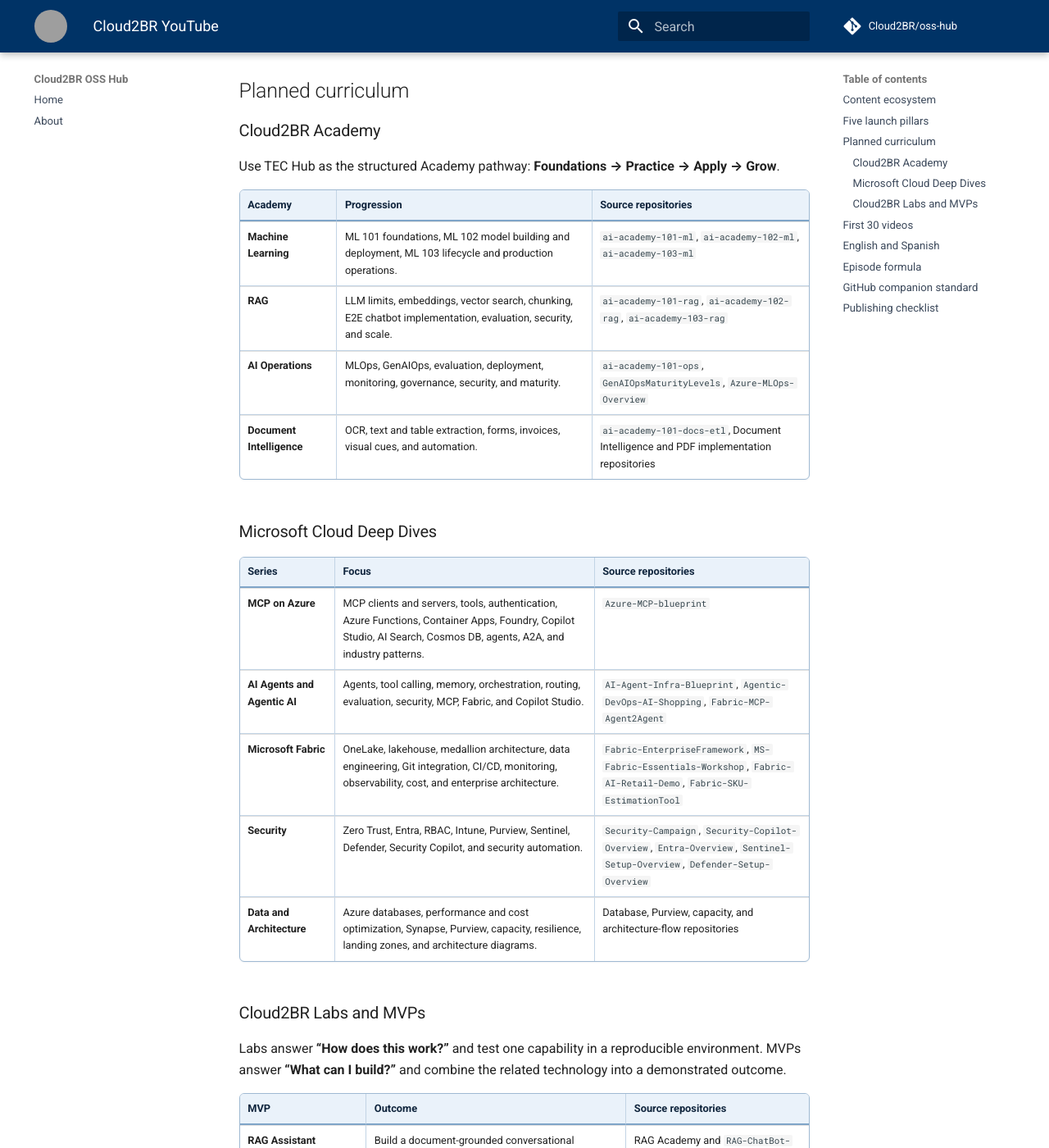
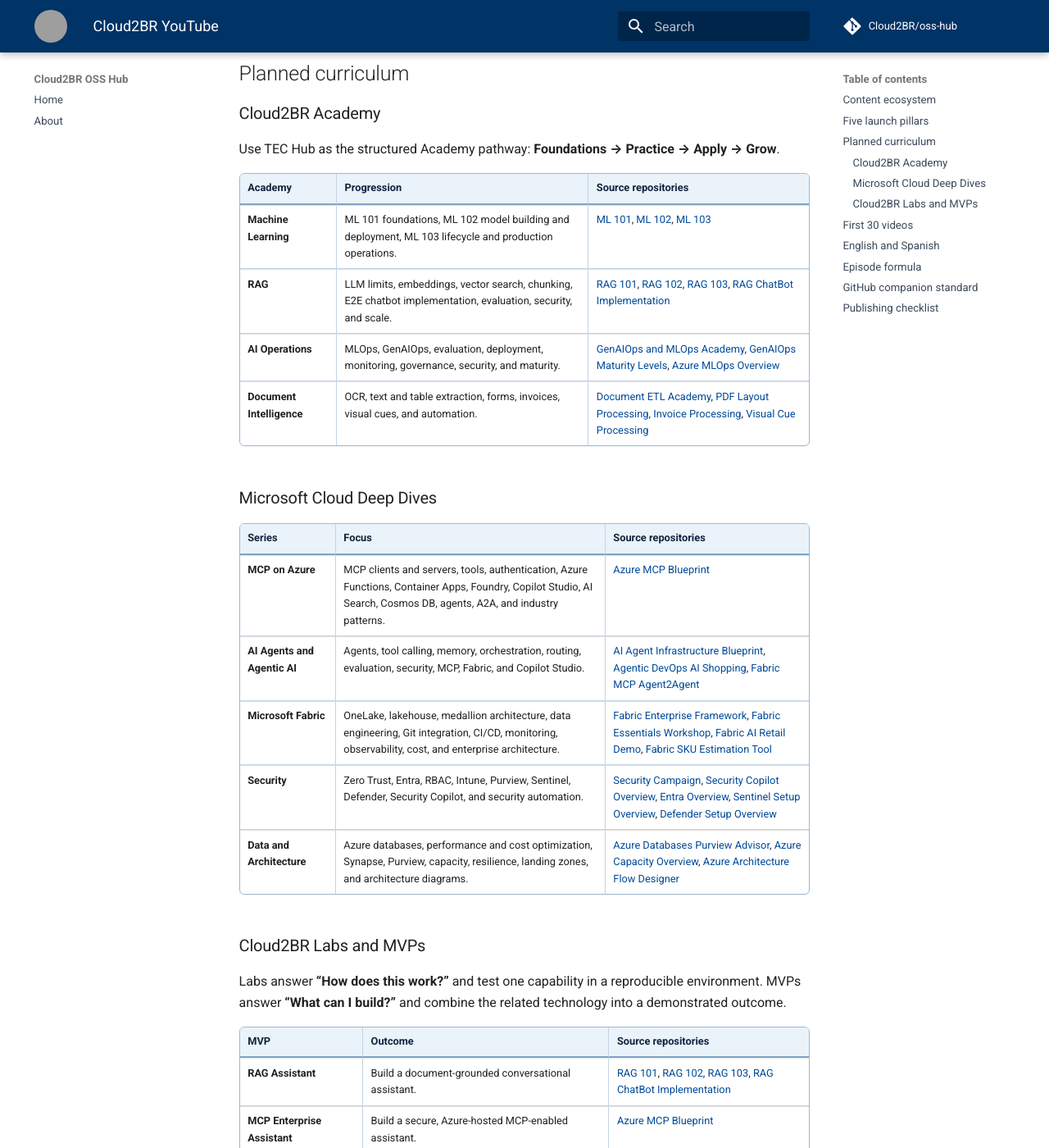
Before and after one commit to Cloud2BR/oss-hub, an MkDocs documentation site: the page built from docs/youtube.md, in a window 1280 px wide and 1400 px high, scrolled down 1482 px. Shown: the whole window at 82% size. Built offline with MkDocs 1.6.1 and Material for MkDocs 9.7.7, drawn with Linux system fonts in a browser that asks for light colours; comment, search, counter and statistics services are not loaded; some of the changed text lies outside the part shown; grey boxes are pictures that could not be loaded.

Commit message:
Link YouTube plan to source repositories

```diff
--- a/docs/youtube.md
+++ b/docs/youtube.md
@@ -48,9 +48,9 @@
 | Priority | Series | Purpose | Primary source material |
 | --- | --- | --- | --- |
 | 1 | **Cloud2BR Explained** | Searchable fundamentals: cloud, generative AI, LLMs, RAG, embeddings, agents, MCP, DevOps, and architecture. | TEC foundations and Microsoft Learning Hub explainers |
-| 2 | **RAG Academy** | A complete fundamentals-to-production RAG curriculum. | `ai-academy-101-rag`, `ai-academy-102-rag`, `ai-academy-103-rag`, `RAG-ChatBot-Implementation` |
-| 3 | **MCP on Azure** | A flagship technical series for Model Context Protocol, tools, agents, security, and Azure deployment. | `Azure-MCP-blueprint` |
-| 4 | **Microsoft Fabric** | Fundamentals through enterprise architecture, governance, AI, and delivery. | `Fabric-EnterpriseFramework`, `MS-Fabric-Essentials-Workshop`, `Fabric-AI-Retail-Demo` |
+| 2 | **RAG Academy** | A complete fundamentals-to-production RAG curriculum. | [RAG 101](https://github.com/Cloud2BR-TEC/ai-academy-101-rag), [RAG 102](https://github.com/Cloud2BR-TEC/ai-academy-102-rag), [RAG 103](https://github.com/Cloud2BR-TEC/ai-academy-103-rag), [RAG ChatBot Implementation](https://github.com/Cloud2BR-MSFTLearningHub/RAG-ChatBot-Implementation) |
+| 3 | **MCP on Azure** | A flagship technical series for Model Context Protocol, tools, agents, security, and Azure deployment. | [Azure MCP Blueprint](https://github.com/Cloud2BR-MSFTLearningHub/Azure-MCP-blueprint) |
+| 4 | **Microsoft Fabric** | Fundamentals through enterprise architecture, governance, AI, and delivery. | [Fabric Enterprise Framework](https://github.com/Cloud2BR-MSFTLearningHub/Fabric-EnterpriseFramework), [Fabric Essentials Workshop](https://github.com/Cloud2BR-MSFTLearningHub/MS-Fabric-Essentials-Workshop), [Fabric AI Retail Demo](https://github.com/Cloud2BR-MSFTLearningHub/Fabric-AI-Retail-Demo) |
 | 5 | **Cloud2BR MVPs** | End-to-end demonstrations that show what the learning produces. | RAG, MCP, Fabric Retail, AI Shopping, Document Intelligence, and DevSecOps repositories |
 
 ## Planned curriculum
@@ -62,20 +62,20 @@
 
 | Academy | Progression | Source repositories |
 | --- | --- | --- |
-| **Machine Learning** | ML 101 foundations, ML 102 model building and deployment, ML 103 lifecycle and production operations. | `ai-academy-101-ml`, `ai-academy-102-ml`, `ai-academy-103-ml` |
-| **RAG** | LLM limits, embeddings, vector search, chunking, E2E chatbot implementation, evaluation, security, and scale. | `ai-academy-101-rag`, `ai-academy-102-rag`, `ai-academy-103-rag` |
-| **AI Operations** | MLOps, GenAIOps, evaluation, deployment, monitoring, governance, security, and maturity. | `ai-academy-101-ops`, `GenAIOpsMaturityLevels`, `Azure-MLOps-Overview` |
-| **Document Intelligence** | OCR, text and table extraction, forms, invoices, visual cues, and automation. | `ai-academy-101-docs-etl`, Document Intelligence and PDF implementation repositories |
+| **Machine Learning** | ML 101 foundations, ML 102 model building and deployment, ML 103 lifecycle and production operations. | [ML 101](https://github.com/Cloud2BR-TEC/ai-academy-101-ml), [ML 102](https://github.com/Cloud2BR-TEC/ai-academy-102-ml), [ML 103](https://github.com/Cloud2BR-TEC/ai-academy-103-ml) |
+| **RAG** | LLM limits, embeddings, vector search, chunking, E2E chatbot implementation, evaluation, security, and scale. | [RAG 101](https://github.com/Cloud2BR-TEC/ai-academy-101-rag), [RAG 102](https://github.com/Cloud2BR-TEC/ai-academy-102-rag), [RAG 103](https://github.com/Cloud2BR-TEC/ai-academy-103-rag), [RAG ChatBot Implementation](https://github.com/Cloud2BR-MSFTLearningHub/RAG-ChatBot-Implementation) |
+| **AI Operations** | MLOps, GenAIOps, evaluation, deployment, monitoring, governance, security, and maturity. | [GenAIOps and MLOps Academy](https://github.com/Cloud2BR-TEC/ai-academy-101-ops), [GenAIOps Maturity Levels](https://github.com/Cloud2BR-MSFTLearningHub/GenAIOpsMaturityLevels), [Azure MLOps Overview](https://github.com/Cloud2BR-MSFTLearningHub/Azure-MLOps-Overview) |
+| **Document Intelligence** | OCR, text and table extraction, forms, invoices, visual cues, and automation. | [Document ETL Academy](https://github.com/Cloud2BR-TEC/ai-academy-101-docs-etl), [PDF Layout Processing](https://github.com/Cloud2BR-MSFTLearningHub/PDFs-Layouts-Processing-Fapp-DocIntelligence), [Invoice Processing](https://github.com/Cloud2BR-MSFTLearningHub/PDFs-Invoice-Processing-Fapp-DocIntelligence), [Visual Cue Processing](https://github.com/Cloud2BR-MSFTLearningHub/PDFs-MultiLayout-VisualCue-AzureAI-Document-Processing) |
 
 ### Microsoft Cloud Deep Dives
 
 | Series | Focus | Source repositories |
 | --- | --- | --- |
-| **MCP on Azure** | MCP clients and servers, tools, authentication, Azure Functions, Container Apps, Foundry, Copilot Studio, AI Search, Cosmos DB, agents, A2A, and industry patterns. | `Azure-MCP-blueprint` |
-| **AI Agents and Agentic AI** | Agents, tool calling, memory, orchestration, routing, evaluation, security, MCP, Fabric, and Copilot Studio. | `AI-Agent-Infra-Blueprint`, `Agentic-DevOps-AI-Shopping`, `Fabric-MCP-Agent2Agent` |
-| **Microsoft Fabric** | OneLake, lakehouse, medallion architecture, data engineering, Git integration, CI/CD, monitoring, observability, cost, and enterprise architecture. | `Fabric-EnterpriseFramework`, `MS-Fabric-Essentials-Workshop`, `Fabric-AI-Retail-Demo`, `Fabric-SKU-EstimationTool` |
-| **Security** | Zero Trust, Entra, RBAC, Intune, Purview, Sentinel, Defender, Security Copilot, and security automation. | `Security-Campaign`, `Security-Copilot-Overview`, `Entra-Overview`, `Sentinel-Setup-Overview`, `Defender-Setup-Overview` |
-| **Data and Architecture** | Azure databases, performance and cost optimization, Synapse, Purview, capacity, resilience, landing zones, and architecture diagrams. | Database, Purview, capacity, and architecture-flow repositories |
+| **MCP on Azure** | MCP clients and servers, tools, authentication, Azure Functions, Container Apps, Foundry, Copilot Studio, AI Search, Cosmos DB, agents, A2A, and industry patterns. | [Azure MCP Blueprint](https://github.com/Cloud2BR-MSFTLearningHub/Azure-MCP-blueprint) |
+| **AI Agents and Agentic AI** | Agents, tool calling, memory, orchestration, routing, evaluation, security, MCP, Fabric, and Copilot Studio. | [AI Agent Infrastructure Blueprint](https://github.com/Cloud2BR-MSFTLearningHub/AI-Agent-Infra-Blueprint), [Agentic DevOps AI Shopping](https://github.com/Cloud2BR-MSFTLearningHub/Agentic-DevOps-AI-Shopping), [Fabric MCP Agent2Agent](https://github.com/Cloud2BR-MSFTLearningHub/Fabric-MCP-Agent2Agent) |
+| **Microsoft Fabric** | OneLake, lakehouse, medallion architecture, data engineering, Git integration, CI/CD, monitoring, observability, cost, and enterprise architecture. | [Fabric Enterprise Framework](https://github.com/Cloud2BR-MSFTLearningHub/Fabric-EnterpriseFramework), [Fabric Essentials Workshop](https://github.com/Cloud2BR-MSFTLearningHub/MS-Fabric-Essentials-Workshop), [Fabric AI Retail Demo](https://github.com/Cloud2BR-MSFTLearningHub/Fabric-AI-Retail-Demo), [Fabric SKU Estimation Tool](https://github.com/Cloud2BR-MSFTLearningHub/Fabric-SKU-EstimationTool) |
+| **Security** | Zero Trust, Entra, RBAC, Intune, Purview, Sentinel, Defender, Security Copilot, and security automation. | [Security Campaign](https://github.com/Cloud2BR-MSFTLearningHub/Security-Campaign), [Security Copilot Overview](https://github.com/Cloud2BR-MSFTLearningHub/Security-Copilot-Overview), [Entra Overview](https://github.com/Cloud2BR-MSFTLearningHub/Entra-Overview), [Sentinel Setup Overview](https://github.com/Cloud2BR-MSFTLearningHub/Sentinel-Setup-Overview), [Defender Setup Overview](https://github.com/Cloud2BR-MSFTLearningHub/Defender-Setup-Overview) |
+| **Data and Architecture** | Azure databases, performance and cost optimization, Synapse, Purview, capacity, resilience, landing zones, and architecture diagrams. | [Azure Databases Purview Advisor](https://github.com/Cloud2BR-MSFTLearningHub/Azure-Databases-Purview-Advisor), [Azure Capacity Overview](https://github.com/Cloud2BR-MSFTLearningHub/Azure-Capacity-Overview), [Azure Architecture Flow Designer](https://github.com/Cloud2BR-MSFTLearningHub/arch-flows-designer) |
 
 ### Cloud2BR Labs and MVPs
 
@@ -85,14 +85,14 @@
 
 | MVP | Outcome | Source repositories |
 | --- | --- | --- |
-| **RAG Assistant** | Build a document-grounded conversational assistant. | RAG Academy and `RAG-ChatBot-Implementation` |
-| **MCP Enterprise Assistant** | Build a secure, Azure-hosted MCP-enabled assistant. | `Azure-MCP-blueprint` |
-| **AI Shopping Assistant** | Demonstrate multimodal and multi-agent shopping workflows. | `Agentic-DevOps-AI-Shopping` |
-| **Fabric AI Retail** | Deliver an AI-enabled retail analytics experience. | `Fabric-AI-Retail-Demo` |
-| **Intelligent Invoice Processing** | Extract, validate, and route invoice information. | Document Intelligence invoice repositories |
-| **Secure Software Delivery** | Demonstrate Terraform, Key Vault, OIDC, GitHub Actions, and artifact signing. | `Azure-ArtifactSigning-DevOps` |
-| **Enterprise Fabric Platform** | Implement enterprise Fabric engineering and governance patterns. | `Fabric-EnterpriseFramework` |
-| **AI Agent Infrastructure** | Implement a reusable agent platform foundation. | `AI-Agent-Infra-Blueprint` |
+| **RAG Assistant** | Build a document-grounded conversational assistant. | [RAG 101](https://github.com/Cloud2BR-TEC/ai-academy-101-rag), [RAG 102](https://github.com/Cloud2BR-TEC/ai-academy-102-rag), [RAG 103](https://github.com/Cloud2BR-TEC/ai-academy-103-rag), [RAG ChatBot Implementation](https://github.com/Cloud2BR-MSFTLearningHub/RAG-ChatBot-Implementation) |
+| **MCP Enterprise Assistant** | Build a secure, Azure-hosted MCP-enabled assistant. | [Azure MCP Blueprint](https://github.com/Cloud2BR-MSFTLearningHub/Azure-MCP-blueprint) |
+| **AI Shopping Assistant** | Demonstrate multimodal and multi-agent shopping workflows. | [Agentic DevOps AI Shopping](https://github.com/Cloud2BR-MSFTLearningHub/Agentic-DevOps-AI-Shopping) |
+| **Fabric AI Retail** | Deliver an AI-enabled retail analytics experience. | [Fabric AI Retail Demo](https://github.com/Cloud2BR-MSFTLearningHub/Fabric-AI-Retail-Demo) |
+| **Intelligent Invoice Processing** | Extract, validate, and route invoice information. | [Invoice Processing with Document Intelligence](https://github.com/Cloud2BR-MSFTLearningHub/PDFs-Invoice-Processing-Fapp-DocIntelligence) |
+| **Secure Software Delivery** | Demonstrate Terraform, Key Vault, OIDC, GitHub Actions, and artifact signing. | [Azure Artifact Signing DevOps](https://github.com/Cloud2BR-MSFTLearningHub/Azure-ArtifactSigning-DevOps) |
+| **Enterprise Fabric Platform** | Implement enterprise Fabric engineering and governance patterns. | [Fabric Enterprise Framework](https://github.com/Cloud2BR-MSFTLearningHub/Fabric-EnterpriseFramework) |
+| **AI Agent Infrastructure** | Implement a reusable agent platform foundation. | [AI Agent Infrastructure Blueprint](https://github.com/Cloud2BR-MSFTLearningHub/AI-Agent-Infra-Blueprint) |
 
 ## First 30 videos
 
```
